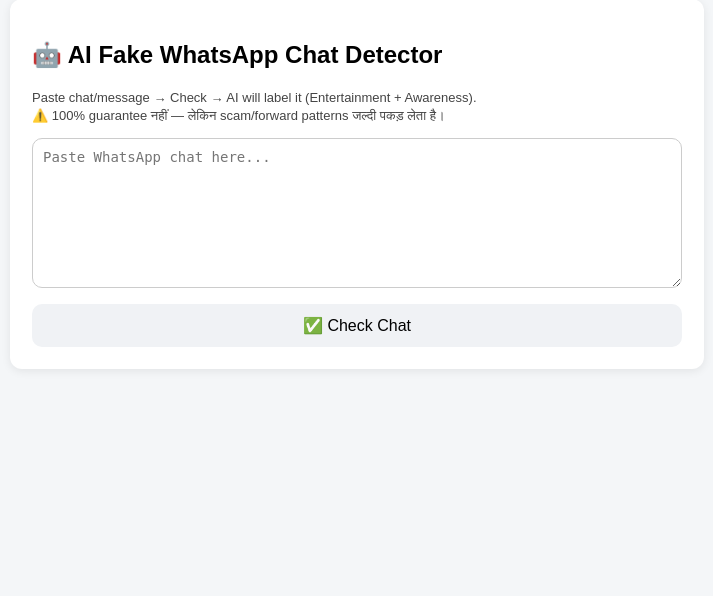
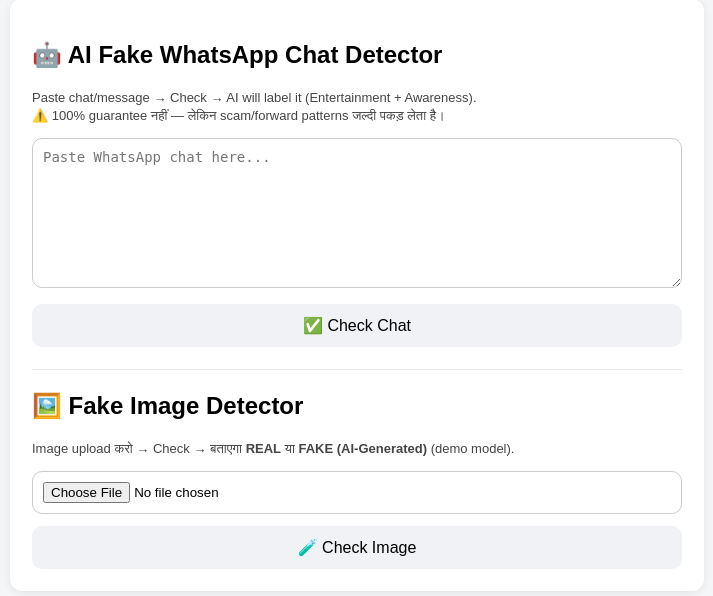
Before and after one commit to Mukesh3597/ai-fake-whatsapp-chat-detector, a Flask app: page / in a window 1280 px wide. Shown: the part 49-645 px from the top of the page, without its empty margins (283-996 px from the left). Run offline with Flask 3, Linux system fonts and the light colour scheme; parts of the project's set-up code (start-up, migrations or seed data) failed here and were passed over.

Commit message:
Final chat + image detector merged

```diff
--- a/requirements.txt
+++ b/requirements.txt
@@ -3,3 +3,5 @@ gunicorn==25.0.1
 numpy==1.26.4
 scikit-learn==1.5.1
 joblib==1.4.2
+tensorflow==2.12.0
+pillow
--- a/runtime.txt
+++ b/runtime.txt
@@ -1 +1 @@
-python-3.12.2
+python-3.10.13
--- a/templates/index.html
+++ b/templates/index.html
@@ -45,6 +45,24 @@
     }
     .bar { height: 10px; border-radius: 999px; background: #e9edf3; overflow: hidden; }
     .fill { height: 100%; width: 0%; background: #9aa7b4; }
+
+    hr { border: none; border-top: 1px solid #e7e7e7; margin: 22px 0; }
+
+    input[type="file"]{
+      width:100%;
+      padding:10px;
+      border:1px solid #ccc;
+      border-radius:10px;
+      box-sizing:border-box;
+      background:#fff;
+    }
+    .imgbox img{
+      max-width: 260px;
+      border-radius: 10px;
+      border: 1px solid #ccc;
+      margin-top: 10px;
+      display:block;
+    }
   </style>
 </head>
 <body>
@@ -146,6 +164,74 @@
       </div>
     </div>
   {% endif %}
+
+  <hr>
+
+  <h2>🖼️ Fake Image Detector</h2>
+  <p class="small">
+    Image upload करो → Check → बताएगा <b>REAL</b> या <b>FAKE (AI-Generated)</b> (demo model).
+  </p>
+
+  <form method="POST" action="/check-image" enctype="multipart/form-data">
+    <input type="file" name="image" accept="image/*" required>
+    <button type="submit">🧪 Check Image</button>
+  </form>
+
+  {% if img_result %}
+    <div class="result imgbox">
+      <div>
+        <strong>Image Result:</strong>
+
+        {% if "FAKE" in img_result %}
+          <span class="tag" style="background:#ffe8e8;">🤥 {{ img_result }}</span>
+        {% elif "REAL" in img_result %}
+          <span class="tag" style="background:#e8fff0;">😇 {{ img_result }}</span>
+        {% else %}
+          <span class="tag" style="background:#fff6da;">⚠️ {{ img_result }}</span>
+        {% endif %}
+
+        {% if img_confidence %}
+          <span class="tag" style="background:#eaf0ff;">Confidence: {{ img_confidence }}%</span>
+        {% endif %}
+      </div>
+
+      {% if img_url %}
+        <img src="{{ img_url }}" alt="Uploaded image preview">
+      {% endif %}
+
+      {% if img_scores %}
+        <div class="scores">
+          <div><strong>Scores:</strong></div>
+          <div class="small" style="margin-top:6px;">
+            Real: <b>{{ img_scores.real }}</b>% |
+            Fake: <b>{{ img_scores.fake }}</b>%
+          </div>
+
+          <div class="barwrap">
+            <div class="barlabel">
+              <span>Real</span>
+              <span>{{ img_scores.real }}%</span>
+            </div>
+            <div class="bar">
+              <div class="fill" style="width: {{ img_scores.real }}%; background:#38b000;"></div>
+            </div>
+
+            <div class="barlabel">
+              <span>Fake</span>
+              <span>{{ img_scores.fake }}%</span>
+            </div>
+            <div class="bar">
+              <div class="fill" style="width: {{ img_scores.fake }}%; background:#d00000;"></div>
+            </div>
+          </div>
+        </div>
+      {% endif %}
+
+      <div class="small" style="margin-top:12px;">
+        Note: ये demo binary classifier है — perfect guarantee नहीं।
+      </div>
+    </div>
+  {% endif %}
 </div>
 
 </body>
```
Also changed, not shown: app.py (+18 -7 lines).
